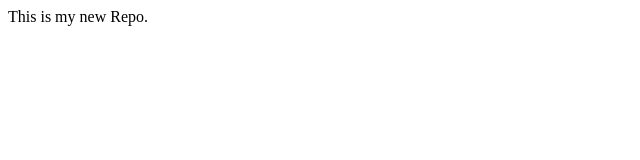
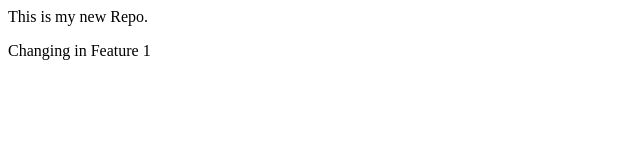
Before and after one commit to aftabrafi20/LocalRepo, a plain HTML site: page index.html in a window 1280 px wide. Shown: the whole page, without its empty margins (0-640 px from the left). Drawn offline with Linux system fonts and the light colour scheme.

Commit message:
Changed In feature 1

```diff
--- a/index.html
+++ b/index.html
@@ -1 +1,2 @@
 <p>This is my new Repo.</p>
+<p>Changing in Feature 1</p>
```
